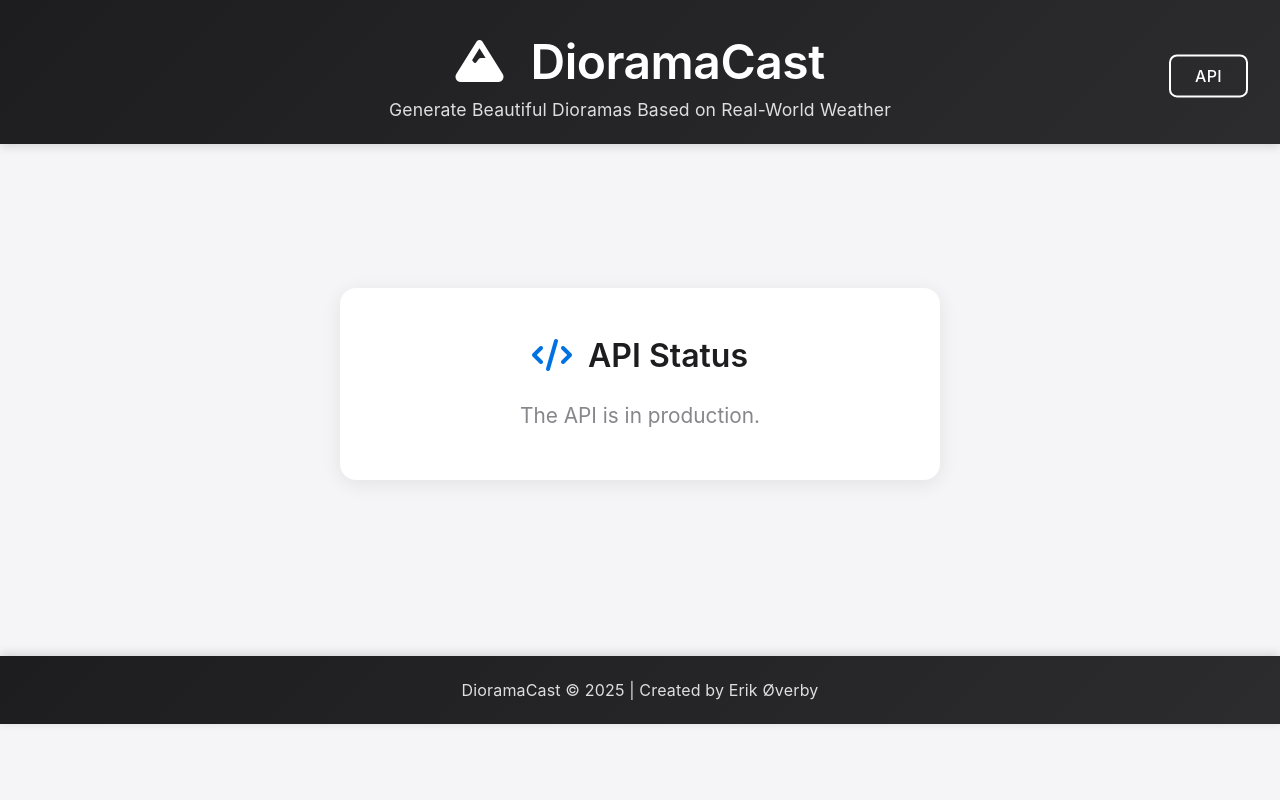
After one commit to Erik0810/DioramaCast, a Flask app: page /api-info in a window 1280 px wide. The commit adds this page. Run offline with Flask 3, Linux system fonts and the light colour scheme.

Commit message:
Add API button to header with navigation to API info page
Co-authored-by: Erik0810 <170629578+Erik0810@users.noreply.github.com>

```diff
--- a/app.py
+++ b/app.py
@@ -18,6 +18,11 @@ GEMINI_API_KEY = os.environ.get('GEMINI_API_KEY', '')
 def index():
     """Render the main landing page"""
     return render_template('index.html')
+
+@app.route('/api-info')
+def api_info():
+    """Render the API information page"""
+    return render_template('api.html')
 
 @app.route('/api/weather', methods=['GET'])
 def get_weather():
--- a/static/css/style.css
+++ b/static/css/style.css
@@ -40,6 +40,21 @@ header {
     padding: 2rem 2rem 1.5rem 2rem;
     text-align: center;
     box-shadow: 0 2px 10px var(--shadow-strong);
+    position: relative;
+}
+
+.header-content {
+    position: relative;
+}
+
+.header-home-link {
+    text-decoration: none;
+    color: inherit;
+}
+
+.header-home-link:hover h1 {
+    opacity: 0.9;
+    transition: opacity 0.2s ease;
 }
 
 header h1 {
@@ -61,6 +76,30 @@ header p {
     letter-spacing: 0.01em;
 }
 
+.api-button {
+    position: absolute;
+    right: 0;
+    top: 50%;
+    transform: translateY(-50%);
+    padding: 0.6rem 1.5rem;
+    background: transparent;
+    color: var(--cream-light);
+    border: 2px solid var(--cream-light);
+    border-radius: 8px;
+    text-decoration: none;
+    font-weight: 500;
+    font-size: 1rem;
+    letter-spacing: 0.02em;
+    transition: all 0.3s ease;
+    display: inline-block;
+}
+
+.api-button:hover {
+    background: var(--cream-light);
+    color: var(--dark-blue);
+    transform: translateY(-50%) scale(1.05);
+}
+
 footer {
     background: linear-gradient(135deg, var(--dark-blue) 0%, var(--medium-blue) 100%);
     color: var(--cream-light);
@@ -76,6 +115,43 @@ footer p {
     font-weight: 400;
     letter-spacing: 0.01em;
     margin: 0;
+}
+
+/* API Info Page */
+.api-content {
+    min-height: 60vh;
+    display: flex;
+    align-items: center;
+    justify-content: center;
+    padding: 3rem 2rem;
+}
+
+.api-info-section {
+    background: white;
+    padding: 3rem;
+    border-radius: 16px;
+    box-shadow: 0 4px 20px var(--shadow);
+    text-align: center;
+    max-width: 600px;
+    width: 100%;
+}
+
+.api-info-section h2 {
+    font-size: 2rem;
+    color: var(--dark-blue);
+    margin-bottom: 1.5rem;
+    font-weight: 600;
+}
+
+.api-info-section h2 i {
+    margin-right: 0.5rem;
+    color: var(--accent-blue);
+}
+
+.api-status-text {
+    font-size: 1.3rem;
+    color: var(--text-secondary);
+    line-height: 1.6;
 }
 
 /* Infinite Marquee Slider */
--- /dev/null
+++ b/templates/api.html
@@ -0,0 +1,40 @@
+<!DOCTYPE html>
+<html lang="en">
+<head>
+    <meta charset="UTF-8">
+    <meta name="viewport" content="width=device-width, initial-scale=1.0">
+    <title>API - DioramaCast</title>
+    <link rel="icon" type="image/svg+xml" href="{{ url_for('static', filename='images/favicon.svg') }}">
+    <link rel="stylesheet" href="{{ url_for('static', filename='css/style.css') }}">
+    <link rel="stylesheet" href="https://cdnjs.cloudflare.com/ajax/libs/font-awesome/6.4.0/css/all.min.css" />
+</head>
+<body>
+    <header>
+        <div class="header-content">
+            <a href="{{ url_for('index') }}" class="header-home-link">
+                <h1><i class="fas fa-mountain"></i> DioramaCast</h1>
+            </a>
+            <p>Generate Beautiful Dioramas Based on Real-World Weather</p>
+            <a href="{{ url_for('api_info') }}" class="api-button">API</a>
+        </div>
+    </header>
+
+    <main class="container api-content">
+        <div class="api-info-section">
+            <h2><i class="fas fa-code"></i> API Status</h2>
+            <p class="api-status-text">The API is in production.</p>
+        </div>
+    </main>
+
+    <footer>
+        <p>DioramaCast &copy; <span id="current-year"></span> | Created by Erik Øverby</p>
+    </footer>
+
+    <script>
+        // Set current year dynamically
+        document.addEventListener('DOMContentLoaded', function() {
+            document.getElementById('current-year').textContent = new Date().getFullYear();
+        });
+    </script>
+</body>
+</html>
```
Also changed, not shown: templates/index.html (+5 -2 lines), tests/test_app.py (+8 -0 lines).
